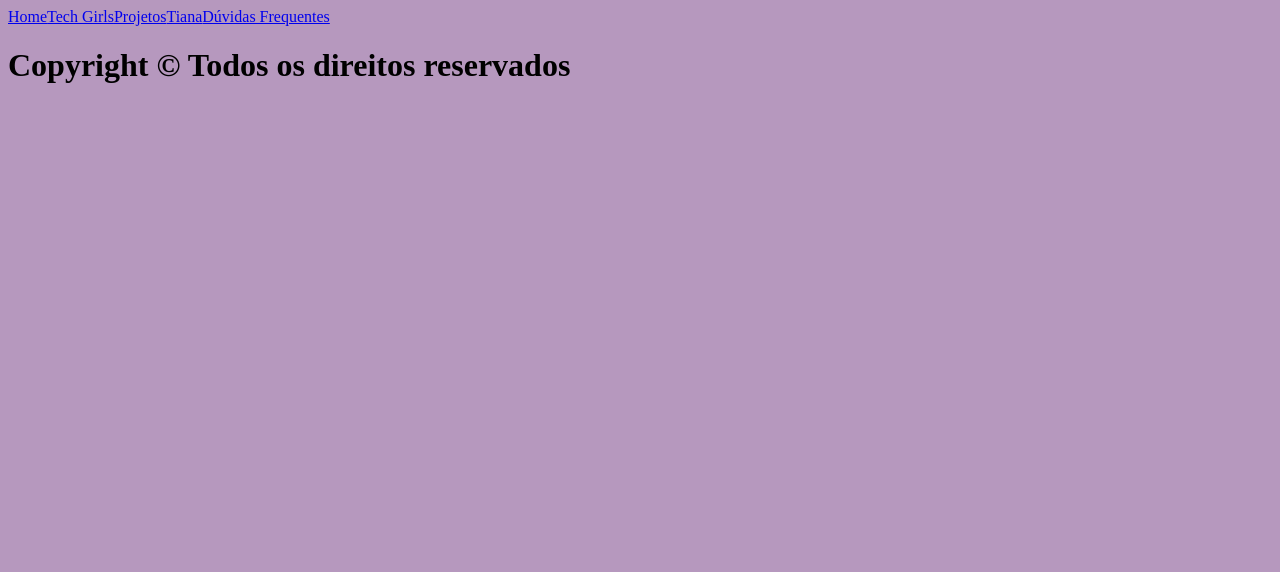
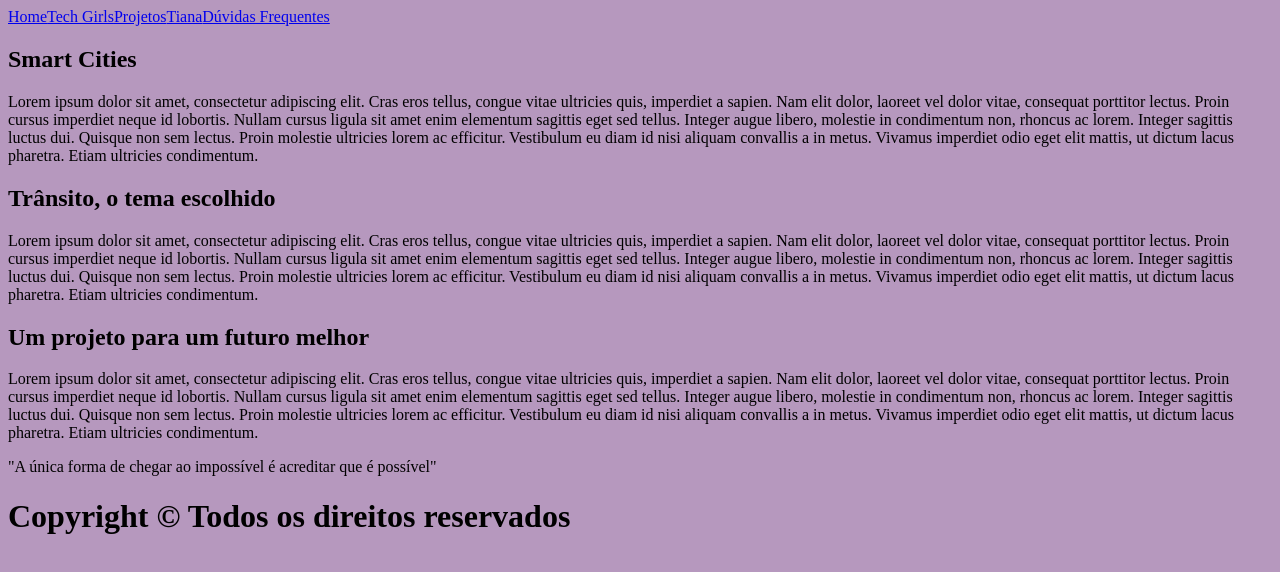
Before and after one commit to FIAP-Tech-Girls/Challenge-WEB, a React (Vite) app: page /Projetos in a window 1280 px wide. Shown: the top 572 px of the page. Built offline with nearby package versions, Linux system fonts and the light colour scheme.

Commit message:
subindo página projetos

```diff
--- a/src/Projetos.jsx
+++ b/src/Projetos.jsx
@@ -3,6 +3,21 @@ import {} from 'react'
 function Projetos() {
     return (
       <>
+      <section className='conteudo-projetos'>
+      <div className='conteudo-projetos-texto'>
+        <h2 className='titulo-projetos'>Smart Cities</h2>
+        <p className='texto-projetos'>Lorem ipsum dolor sit amet, consectetur adipiscing elit. Cras eros tellus, congue vitae ultricies quis, imperdiet a sapien. Nam elit dolor, laoreet vel dolor vitae, consequat porttitor lectus. Proin cursus imperdiet neque id lobortis. Nullam cursus ligula sit amet enim elementum sagittis eget sed tellus. Integer augue libero, molestie in condimentum non, rhoncus ac lorem. Integer sagittis luctus dui. Quisque non sem lectus. Proin molestie ultricies lorem ac efficitur. Vestibulum eu diam id nisi aliquam convallis a in metus. Vivamus imperdiet odio eget elit mattis, ut dictum lacus pharetra. Etiam ultricies condimentum.</p>
+      </div>
+      <div className='conteudo-projetos-texto'>
+        <h2 className='titulo-projetos'>Trânsito, o tema escolhido</h2>
+        <p className='texto-projetos'>Lorem ipsum dolor sit amet, consectetur adipiscing elit. Cras eros tellus, congue vitae ultricies quis, imperdiet a sapien. Nam elit dolor, laoreet vel dolor vitae, consequat porttitor lectus. Proin cursus imperdiet neque id lobortis. Nullam cursus ligula sit amet enim elementum sagittis eget sed tellus. Integer augue libero, molestie in condimentum non, rhoncus ac lorem. Integer sagittis luctus dui. Quisque non sem lectus. Proin molestie ultricies lorem ac efficitur. Vestibulum eu diam id nisi aliquam convallis a in metus. Vivamus imperdiet odio eget elit mattis, ut dictum lacus pharetra. Etiam ultricies condimentum.</p>
+      </div>
+      <div className='conteudo-projetos-SFOME-texto'>
+        <h2 className='titulo-projetos-SFOME'>Um projeto para um futuro melhor</h2>
+        <p className='texto-projetos-SFOME'>Lorem ipsum dolor sit amet, consectetur adipiscing elit. Cras eros tellus, congue vitae ultricies quis, imperdiet a sapien. Nam elit dolor, laoreet vel dolor vitae, consequat porttitor lectus. Proin cursus imperdiet neque id lobortis. Nullam cursus ligula sit amet enim elementum sagittis eget sed tellus. Integer augue libero, molestie in condimentum non, rhoncus ac lorem. Integer sagittis luctus dui. Quisque non sem lectus. Proin molestie ultricies lorem ac efficitur. Vestibulum eu diam id nisi aliquam convallis a in metus. Vivamus imperdiet odio eget elit mattis, ut dictum lacus pharetra. Etiam ultricies condimentum.</p>
+        <p className='frase-SFOME'>"A única forma de chegar ao impossível é acreditar que é possível"</p>
+      </div>
+      </section>
 
       </>
     )
```
